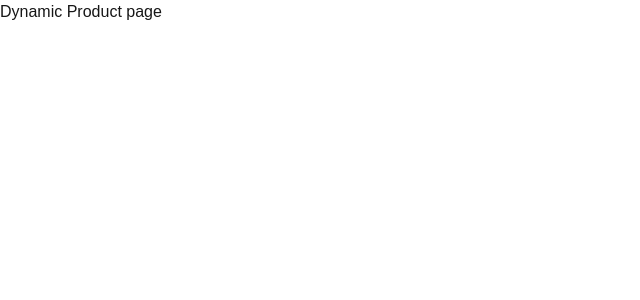
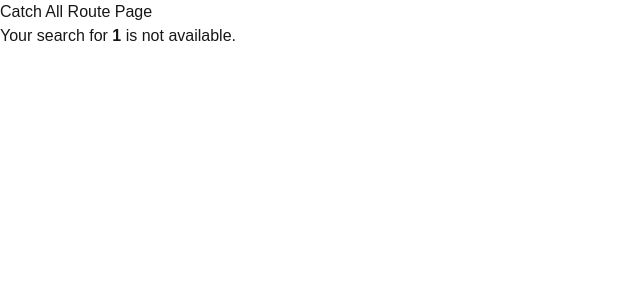
Before and after one commit to hasibhu/nexjs1Level2, a Next.js app: page /products/1 in a window 1280 px wide. Shown: the top 300 px of the page, without its empty margins (0-640 px from the left). Built offline with nearby package versions, Linux system fonts and the light colour scheme.

Commit message:
Catch All Route Page has been added

```diff
--- /dev/null
+++ b/src/app/products/[...slug]/page.js
@@ -0,0 +1,12 @@
+const CatchAllRoutePage = ({ params }) => {
+  const path = params.slug?.join("/") || "";
+
+  return (
+    <div>
+      <h2>Catch All Route Page</h2>
+      <p>Your search for <strong>{path}</strong> is not available.</p>
+    </div>
+  );
+};
+
+export default CatchAllRoutePage;
--- a/src/app/products/[productId]/page.js
+++ b/src/app/products/[productId]/page.js
@@ -1,16 +1,16 @@
-
+// app/products/[productId]/page.js
 
 const DynamicProductPage = async ({ params }) => {
+console.log(params);
+    const { productId } = await params;
 
-    const products = await params;
+    console.log("Product ID:", productId);
 
-    console.log(products);
-
-    return (
-        <div>
-            <h2>Dynamic Product page</h2>
-        </div>
-    );
+  return (
+    <div>
+      <h2>Dynamic Product Page for {productId}</h2>
+    </div>
+  );
 };
 
 export default DynamicProductPage;
```
